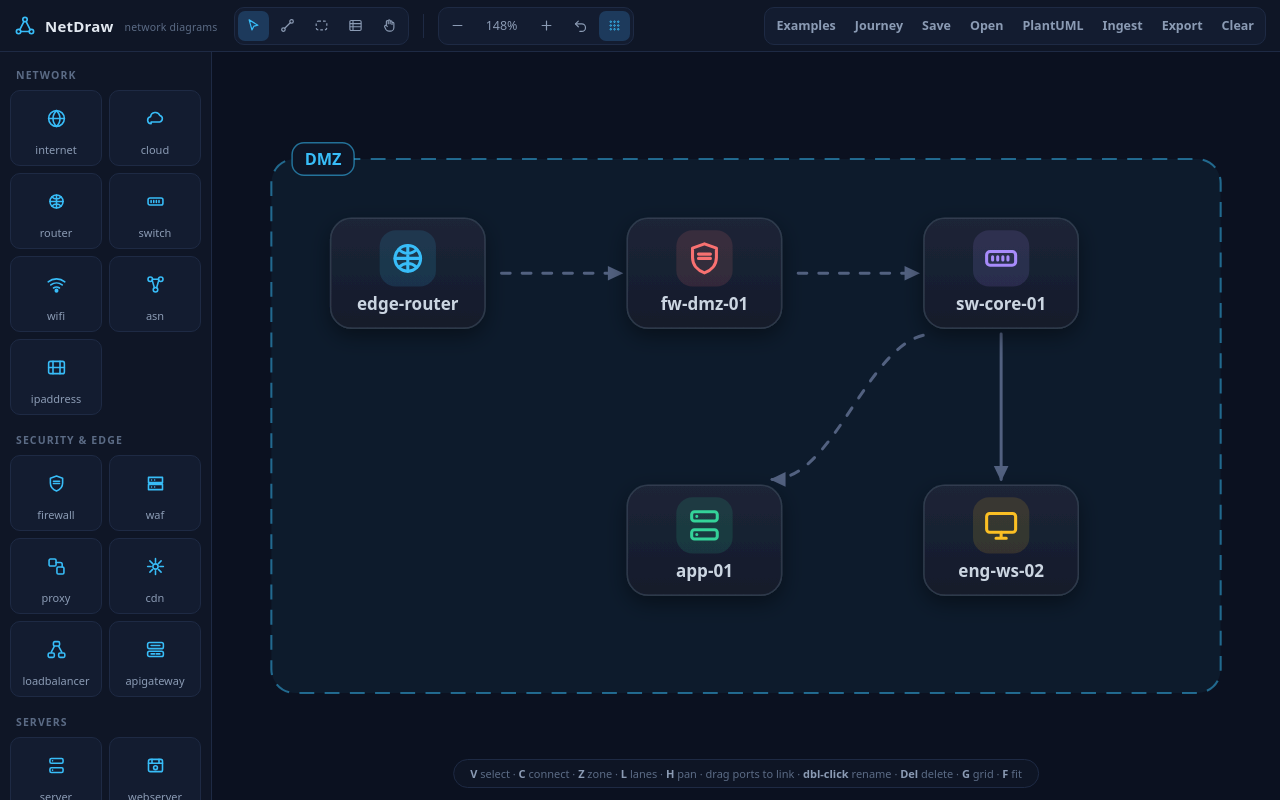
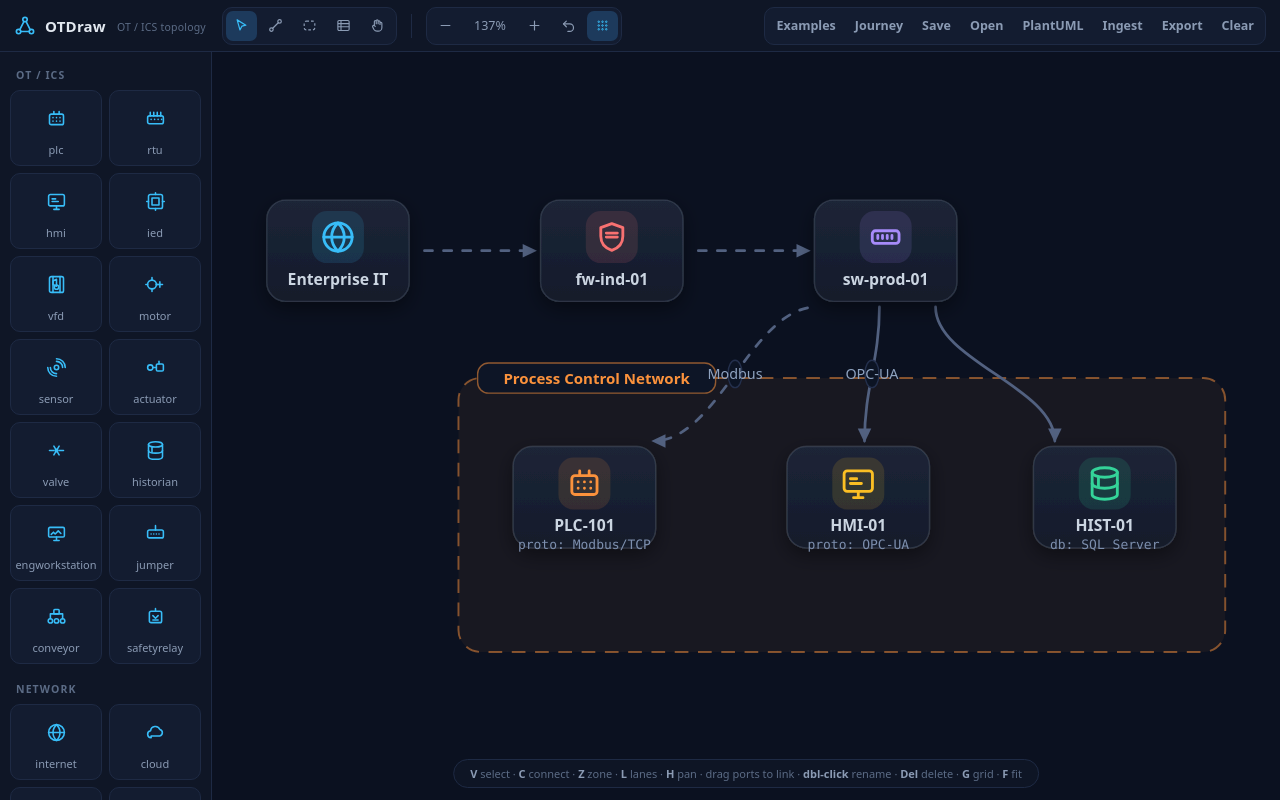
Before and after one commit to dexteon/netdraw-clone, a website: page index.html in a window 1280 px wide. Drawn offline with Linux system fonts and the light colour scheme.

Commit message:
rebrand: OTDraw — OT/ICS topology focus, all clone references removed
- renamed to OTDraw; title, logo, localStorage key (otdraw.doc.v1), package name
- 14 new OT/ICS device types: plc, rtu, hmi, ied, vfd, motor, sensor, actuator,
  valve, historian, engworkstation, jumper, conveyor, safetyrelay — each with
  inline SVG icon + semantic color (PLCs orange, HMIs amber, sensors teal,
  safety red)
- OT/ICS is now the FIRST palette group (was Network)
- PUML stereotype map retargeted: control->plc, entity->rtu, card->hmi,
  storage->historian, component->plc
- ICS Demo example: Enterprise IT -> fw -> switch -> PLC/HMI/Historian with
  protocol labels (Modbus, OPC-UA) inside a Process Control Network zone
- README/AUDIT rewritten; repo renamed dexteon/netdraw-clone -> dexteon/otdraw
- audit 8/8 + fixtures 15/15 green

```diff
--- a/index.html
+++ b/index.html
@@ -3,7 +3,7 @@
 <head>
 <meta charset="utf-8">
 <meta name="viewport" content="width=device-width, initial-scale=1">
-<title>NetDraw — Network Diagrams</title>
+<title>OTDraw — OT/ICS Topology Diagrams</title>
 <style>
 :root{
   --bg:#0b1120; --panel:#0f1626; --panel2:#131c30;
@@ -147,7 +147,7 @@ body.presenting #canvasWrap{position:absolute;inset:0}
         <circle cx="12" cy="5" r="2.4"/><circle cx="5" cy="18" r="2.4"/><circle cx="19" cy="18" r="2.4"/>
         <path d="M10.8 7.1 6.2 16.1M13.2 7.1l4.6 9M7.4 18h9.2"/>
       </svg>
-      NetDraw <span class="sub">network diagrams</span>
+      OTDraw <span class="sub">OT / ICS topology</span>
     </div>
     <div class="tgroup" id="tools">
       <button data-tool="select" class="active" title="Select / Move (V)"><svg width="15" height="15" viewBox="0 0 24 24" fill="none" stroke="currentColor" stroke-width="1.9" stroke-linejoin="round"><path d="M5 3l14 8.5-6.2 1.4L9.5 19z"/></svg></button>
@@ -232,11 +232,27 @@ body.presenting #canvasWrap{position:absolute;inset:0}
 /* ===================== constants & catalogs ===================== */
 const NW=104, NH=74, GRID=26, SNAP=13, LANE_SNAP=22, SNEAK_LANE_SNAP=5, SNEAK_LOOP=1.6;
 const SVGNS='http://www.w3.org/2000/svg';
-const LS_KEY='netdraw.doc.v1';
+const LS_KEY='otdraw.doc.v1';
 const SWATCHES=['#38bdf8','#60a5fa','#a78bfa','#c084fc','#f472b6','#f87171','#fb923c','#fbbf24','#34d399','#2dd4bf','#94a3b8'];
 const ZONE_COLORS=['#38bdf8','#a78bfa','#34d399','#f59e0b','#f472b6','#2dd4bf','#f87171','#c084fc'];
 /* ICONS: key -> inner SVG markup (24x24 viewBox, stroke-based, consumed by ic()) */
 const ICONS={
+/* OT / ICS devices */
+plc:'<rect x="4" y="7" width="16" height="12" rx="2"/><path d="M8 11h.01M12 11h.01M16 11h.01M8 15h.01M12 15h.01M16 15h.01"/><path d="M9 7V4M15 7V4"/>',
+rtu:'<rect x="3" y="9" width="18" height="9" rx="2"/><path d="M7 13h.01M11 13h.01M15 13h.01M19 13h.01"/><path d="M6 9V5M10 9V5M14 9V5M18 9V5"/>',
+hmi:'<rect x="3" y="4" width="18" height="13" rx="2"/><path d="M9 21h6M12 17v4"/><path d="M7 9h4M7 12h7"/>',
+ied:'<rect x="4" y="4" width="16" height="16" rx="2"/><path d="M8 8h8v8H8z"/><path d="M12 2v2M12 20v2M2 12h2M20 12h2"/>',
+vfd:'<rect x="4" y="3" width="16" height="18" rx="2"/><path d="M8 8l4-2v8l-4-2z"//><circle cx="12" cy="15" r="2.5"/><path d="M8 3v18M16 3v18"/>',
+motor:'<circle cx="8" cy="12" r="5"/><path d="M13 12h7M17 9v6"/><path d="M8 7V4M8 17v3M3 12H1M13 12h2"/>',
+sensor:'<circle cx="12" cy="12" r="2.5"/><path d="M12 5a7 7 0 0 1 7 7M12 2a10 10 0 0 1 10 10"/><path d="M12 19a7 7 0 0 1-7-7M12 22a10 10 0 0 1-10-10"/>',
+actuator:'<circle cx="6" cy="12" r="3"/><path d="M9 12h4"/><rect x="13" y="8" width="8" height="8" rx="1.5"/><path d="M16 8V5"/>',
+valve:'<path d="M4 12h5M15 12h5"/><path d="M9 7l6 10M9 17l6-10"/><circle cx="12" cy="12" r="1.5"/>',
+historian:'<ellipse cx="12" cy="5" rx="8" ry="3"/><path d="M4 5v14c0 1.7 3.6 3 8 3s8-1.3 8-3V5"/><path d="M4 12c0 1.7 3.6 3 8 3s8-1.3 8-3"/><path d="M8 8v6"/>',
+engworkstation:'<rect x="3" y="5" width="18" height="11" rx="1.5"/><path d="M9 20h6M12 16v4"/><path d="M6 13l2.5-2.5 2 2L14 9l3 3"/>',
+jumper:'<rect x="3" y="8" width="18" height="9" rx="2"/><path d="M7 12.5h.01M10 12.5h.01M13 12.5h.01M16 12.5h.01"/><path d="M12 3v5"/>',
+conveyor:'<circle cx="5" cy="17" r="2.5"/><circle cx="12" cy="17" r="2.5"/><circle cx="19" cy="17" r="2.5"/><path d="M5 14.5V9h14v5.5"/><rect x="9" y="4" width="6" height="5" rx="1"/>',
+safetyrelay:'<rect x="5" y="6" width="14" height="13" rx="2"/><path d="M12 6V3"/><path d="M9 11l3 3 3-3"/><path d="M9 16h6"/>',
+ historianplaceholder:'',
 internet:'<circle cx="12" cy="12" r="9"/><path d="M3 12h18M12 3c2.7 2.6 4 5.6 4 9s-1.3 6.4-4 9c-2.7-2.6-4-5.6-4-9s1.3-6.4 4-9z"/>',
 cloud:'<path d="M7 18a4 4 0 0 1-.6-7.95A5.5 5.5 0 0 1 17 8.6 3.8 3.8 0 0 1 16.8 16H7z"/>',
 router:'<circle cx="12" cy="12" r="7.5"/><path d="M12 4.5v15M4.5 12h15M6.8 6.8c3 3 7.4 3 10.4 0M6.8 17.2c3-3 7.4-3 10.4 0"/>',
@@ -299,6 +315,8 @@ c2:'<circle cx="12" cy="5" r="2.5"/><circle cx="5" cy="19" r="2.5"/><circle cx="
 /* TYPES: key -> {cat, shape, icon-ref-by-key} */
 function T(cat,shape,color){return{cat,shape,color};}
 const TYPE_COLORS={
+  plc:'#fb923c',rtu:'#fb923c',hmi:'#fbbf24',ied:'#fb923c',vfd:'#f97316',motor:'#f97316',sensor:'#2dd4bf',actuator:'#f97316',valve:'#f97316',
+  historian:'#34d399',engworkstation:'#fbbf24',jumper:'#94a3b8',conveyor:'#94a3b8',safetyrelay:'#ef4444',
   internet:'#38bdf8',cloud:'#38bdf8',router:'#60a5fa',switch:'#a78bfa',wifi:'#38bdf8',asn:'#38bdf8',ipaddress:'#38bdf8',
   firewall:'#f87171',waf:'#f87171',proxy:'#fb923c',
   server:'#34d399',database:'#34d399',nas:'#2dd4bf',san:'#2dd4bf',datastore:'#34d399',fileservice:'#2dd4bf',
@@ -311,6 +329,7 @@ const TYPE_COLORS={
 };
 function typeColor(type){return TYPE_COLORS[type]||SWATCHES[0];}
 const TYPES={
+plc:T('OT / ICS','card'),rtu:T('OT / ICS','card'),hmi:T('OT / ICS','card'),ied:T('OT / ICS','card'),vfd:T('OT / ICS','card'),motor:T('OT / ICS','card'),sensor:T('OT / ICS','card'),actuator:T('OT / ICS','card'),valve:T('OT / ICS','card'),historian:T('OT / ICS','card'),engworkstation:T('OT / ICS','card'),jumper:T('OT / ICS','card'),conveyor:T('OT / ICS','card'),safetyrelay:T('OT / ICS','card'),
 internet:T('Network','card'),cloud:T('Network','card'),router:T('Network','card'),switch:T('Network','card'),wifi:T('Network','card'),asn:T('Network','card'),ipaddress:T('Network','card'),
 firewall:T('Security & Edge','card'),waf:T('Security & Edge','card'),proxy:T('Security & Edge','card'),cdn:T('Security & Edge','card'),loadbalancer:T('Security & Edge','card'),apigateway:T('Security & Edge','card'),
 server:T('Servers','card'),webserver:T('Servers','card'),appserver:T('Servers','card'),mgmtserver:T('Servers','card'),updateserver:T('Servers','card'),backupserver:T('Servers','card'),telephony:T('Servers','card'),hypervisor:T('Servers','card'),
@@ -321,7 +340,7 @@ org:T('Places & Orgs','card'),building:T('Places & Orgs','card'),city:T('Places
 startend:T('Process Flow','flow'),process:T('Process Flow','flow'),decision:T('Process Flow','flow'),dataio:T('Process Flow','flow'),document:T('Process Flow','flow'),predefined:T('Process Flow','flow'),preparation:T('Process Flow','flow'),manualinput:T('Process Flow','flow'),delay:T('Process Flow','flow'),connector:T('Process Flow','flow'),
 threatactor:T('Threats','card'),insider:T('Threats','card'),malware:T('Threats','card'),ransomware:T('Threats','card'),botnet:T('Threats','card'),phishing:T('Threats','card'),c2:T('Threats','card'),
 };
-const PALETTE_GROUPS=['Network','Security & Edge','Servers','Storage & Data','Endpoints','People & Misc','Places & Orgs','Process Flow','Threats'];
+const PALETTE_GROUPS=['OT / ICS','Network','Security & Edge','Servers','Storage & Data','Endpoints','People & Misc','Places & Orgs','Process Flow','Threats'];
 const EFFECTS={halo:{label:'Halo'},animated:{label:'Animated'}};
 /* ===================== state ===================== */
 let nid=1,eid=1,zid=1;
@@ -1037,19 +1056,21 @@ $('#btnIngest').onclick=openIngestModal;
 function sampleState(){
   return{
     nodes:[
-      {id:'n1',type:'router',x:120,y:120,label:'edge-router',color:'#38bdf8',meta:{},fx:{}},
-      {id:'n2',type:'firewall',x:320,y:120,label:'fw-dmz-01',color:'#f87171',meta:{},fx:{}},
-      {id:'n3',type:'switch',x:520,y:120,label:'sw-core-01',color:'#a78bfa',meta:{},fx:{}},
-      {id:'n4',type:'server',x:320,y:300,label:'app-01',color:'#34d399',meta:{},fx:{}},
-      {id:'n5',type:'workstation',x:520,y:300,label:'eng-ws-02',color:'#fbbf24',meta:{},fx:{}},
+      {id:'n1',type:'internet',x:100,y:120,label:'Enterprise IT',color:'#38bdf8',meta:{},fx:{}},
+      {id:'n2',type:'firewall',x:300,y:120,label:'fw-ind-01',color:'#f87171',meta:{},fx:{}},
+      {id:'n3',type:'switch',x:500,y:120,label:'sw-prod-01',color:'#a78bfa',meta:{},fx:{}},
+      {id:'n4',type:'plc',x:280,y:300,label:'PLC-101',color:'#fb923c',meta:{proto:'Modbus/TCP'},fx:{}},
+      {id:'n5',type:'hmi',x:480,y:300,label:'HMI-01',color:'#fbbf24',meta:{proto:'OPC-UA'},fx:{}},
+      {id:'n6',type:'historian',x:660,y:300,label:'HIST-01',color:'#34d399',meta:{db:'SQL Server'},fx:{}},
     ],
     edges:[
       {id:'e1',a:'n1',b:'n2',dash:'solid',mode:'curve',anim:true,label:''},
       {id:'e2',a:'n2',b:'n3',dash:'solid',mode:'curve',anim:true,label:''},
-      {id:'e3',a:'n3',b:'n4',dash:'solid',mode:'curve',anim:true,label:''},
-      {id:'e4',a:'n3',b:'n5',dash:'solid',mode:'curve',anim:false,label:''},
+      {id:'e3',a:'n3',b:'n4',dash:'solid',mode:'curve',anim:true,label:'Modbus'},
+      {id:'e4',a:'n3',b:'n5',dash:'solid',mode:'curve',anim:false,label:'OPC-UA'},
+      {id:'e5',a:'n3',b:'n6',dash:'solid',mode:'curve',anim:false,label:''},
     ],
-    zones:[{id:'z1',x:80,y:80,w:640,h:360,label:'DMZ',color:'#38bdf8',kind:'zone',lanes:['Lane 1'],orient:'h'}],
+    zones:[{id:'z1',x:240,y:250,w:560,h:200,label:'Process Control Network',color:'#fb923c',kind:'zone',lanes:['Lane 1'],orient:'h'}],
     journey:{steps:[]},
   };
 }
@@ -1076,7 +1097,7 @@ function flowState(){
   };
 }
 const EXAMPLES=[
-  {name:'DMZ Demo',build:sampleState},
+  {name:'ICS Demo',build:sampleState},
   {name:'Process Flow',build:flowState},
 ];
 function buildExamplesMenu(){
@@ -1120,7 +1141,7 @@ $('#gridRect').style.display='none';
 })();
 /* ===================== export module (Phase 2 plan 02-01) ===================== */
 const GIF_FRAMES=20, GIF_DELAY_CS=8;
-function cloneLayerMarkup(layerEl,t){
+function exportLayerMarkup(layerEl,t){
   const c=layerEl.cloneNode(true);
   c.querySelectorAll('.ports,.zhandle').forEach(e=>e.remove());
   if(t!=null){
@@ -1136,7 +1157,7 @@ function buildDiagramSVG(t){
   let defs='<defs><marker id="arrow" viewBox="0 0 10 10" refX="9" refY="5" markerWidth="6" markerHeight="6" orient="auto-start-reverse"><path d="M0 0L10 5L0 10z" fill="#3b4a68"/></marker><marker id="arrowSel" viewBox="0 0 10 10" refX="9" refY="5" markerWidth="6" markerHeight="6" orient="auto-start-reverse"><path d="M0 0L10 5L0 10z" fill="#7dd3fc"/></marker></defs>';
   return '<svg xmlns="http://www.w3.org/2000/svg" width="'+w+'" height="'+h+'" viewBox="'+x+' '+y+' '+w+' '+h+'">'+
     defs+'<rect x="'+x+'" y="'+y+'" width="'+w+'" height="'+h+'" fill="#0b1120"/>'+
-    cloneLayerMarkup(gZ,t)+cloneLayerMarkup(gE,t)+cloneLayerMarkup(gN,t)+'</svg>';
+    exportLayerMarkup(gZ,t)+exportLayerMarkup(gE,t)+exportLayerMarkup(gN,t)+'</svg>';
 }
 function buildExportSVG(){
   const savedSel=sel;sel=null;renderAll();
@@ -1401,7 +1422,7 @@ function buildLiveFrameSVG(cssW,cssH,physW,physH,t){
   return '<svg xmlns="http://www.w3.org/2000/svg" width="'+physW+'" height="'+physH+'" viewBox="0 0 '+cssW+' '+cssH+'">'+
     defs+'<rect width="'+cssW+'" height="'+cssH+'" fill="#0b1120"/>'+
     '<g transform="translate('+view.x+','+view.y+') scale('+view.k+')">'+
-    cloneLayerMarkup(gZ,t)+cloneLayerMarkup(gE,t)+cloneLayerMarkup(gN,t)+'</g></svg>';
+    exportLayerMarkup(gZ,t)+exportLayerMarkup(gE,t)+exportLayerMarkup(gN,t)+'</g></svg>';
 }
 async function startRecording(audioMode,musicFile,fmt){
   if(recording){toast('Already recording');return;}
@@ -2039,9 +2060,9 @@ function applyIngest(parsed,mode){
 const MAX_PUML_DEPTH=64;
 const PUML_STEREOTYPE_MAP={
   database:'database',node:'server',cloud:'cloud',actor:'person',queue:'server',
-  artifact:'document',boundary:'process',control:'process',entity:'process',
-  card:'workstation',collections:'workstation',frame:'org',folder:'org',
-  interface:'connector',component:'workstation',usecase:'process',storage:'nas',
+  artifact:'document',boundary:'process',control:'plc',entity:'rtu',
+  card:'hmi',collections:'workstation',frame:'org',folder:'org',
+  interface:'connector',component:'plc',usecase:'process',storage:'historian',
   rectangle:'server',stack:'server',
 };
 const PUML_KEYWORDS=Object.keys(PUML_STEREOTYPE_MAP).sort((a,b)=>b.length-a.length);
--- a/package.json
+++ b/package.json
@@ -1,13 +1,13 @@
 {
-  "name": "netdraw-clone",
+  "name": "otdraw",
   "version": "1.0.0",
-  "description": "Zero-dependency single-file network diagram editor — clean-room clone of NetDraw",
+  "description": "Zero-dependency single-file OT/ICS topology diagram editor",
   "private": true,
   "scripts": {
     "test": "node test/run-tests.js",
     "audit": "node test/audit.mjs"
   },
   "devDependencies": {
-    "playwright": "^1.62.1"
+    "playwright": "^1.62.0"
   }
 }
```
Also changed, not shown: AUDIT.md (+4 -8 lines), README.md.
